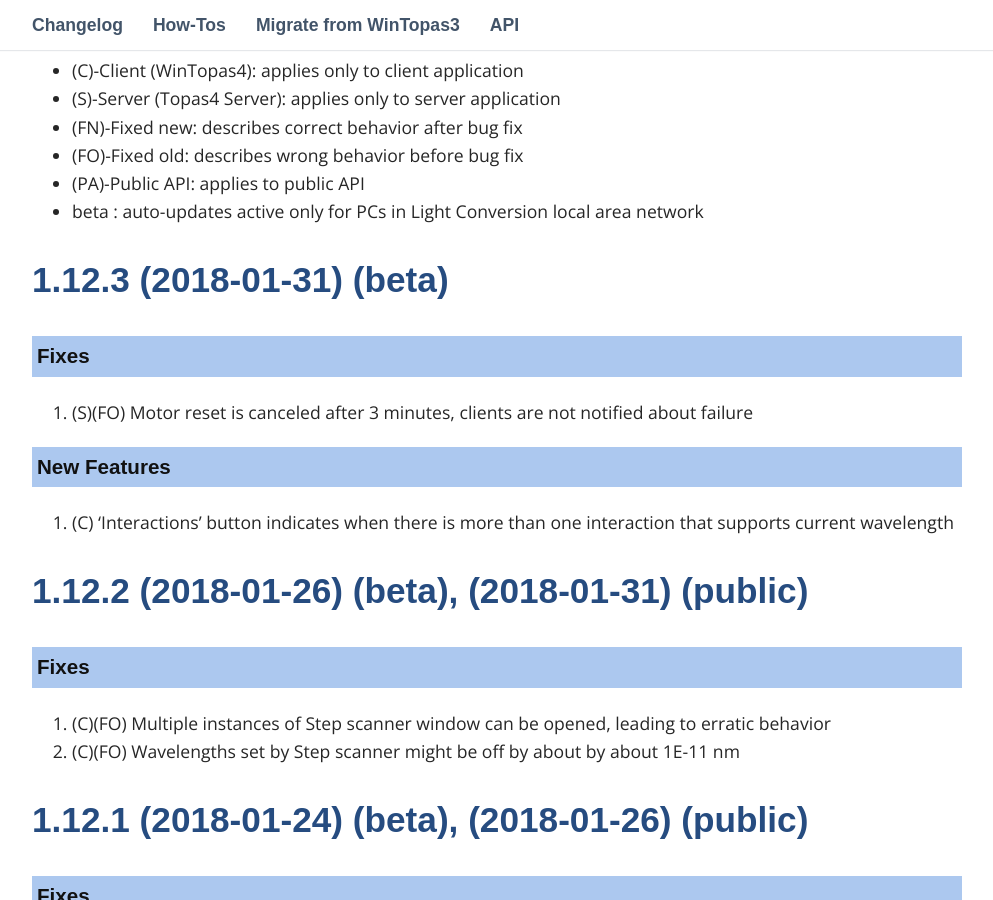
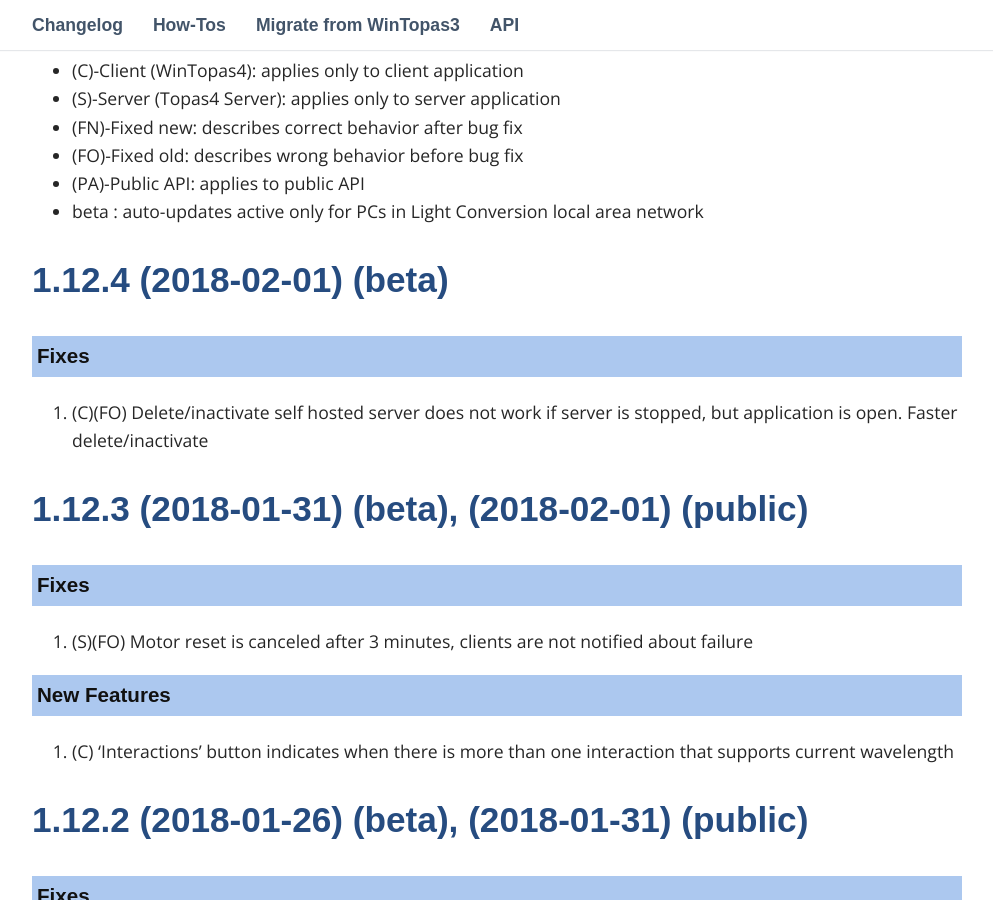
Before and after one commit to DomasM/Topas4InfoTemp00, a Jekyll site: the page built from _pages/03_changelog.md, in a window 1280 px wide and 900 px high, scrolled down 497 px. Shown: the whole window, without its empty margins (143-1136 px from the left). Built offline with Jekyll 4.4.1, drawn with Linux system fonts in a browser that asks for light colours; some web fonts are replaced; comment, search, counter and statistics services are not loaded.

Commit message:
1.12.4 release, 1.12.3 public release

```diff
--- a/_pages/03_changelog.md
+++ b/_pages/03_changelog.md
@@ -20,8 +20,14 @@
 
 
 
+## 1.12.4 (2018-02-01) (beta)
 
-## 1.12.3 (2018-01-31) (beta)
+
+### Fixes
+1. (C)(FO) Delete/inactivate self hosted server does not work if server is stopped, but application is open. Faster delete/inactivate
+
+
+## 1.12.3 (2018-01-31) (beta), (2018-02-01) (public)
 
 
 ### Fixes
```
